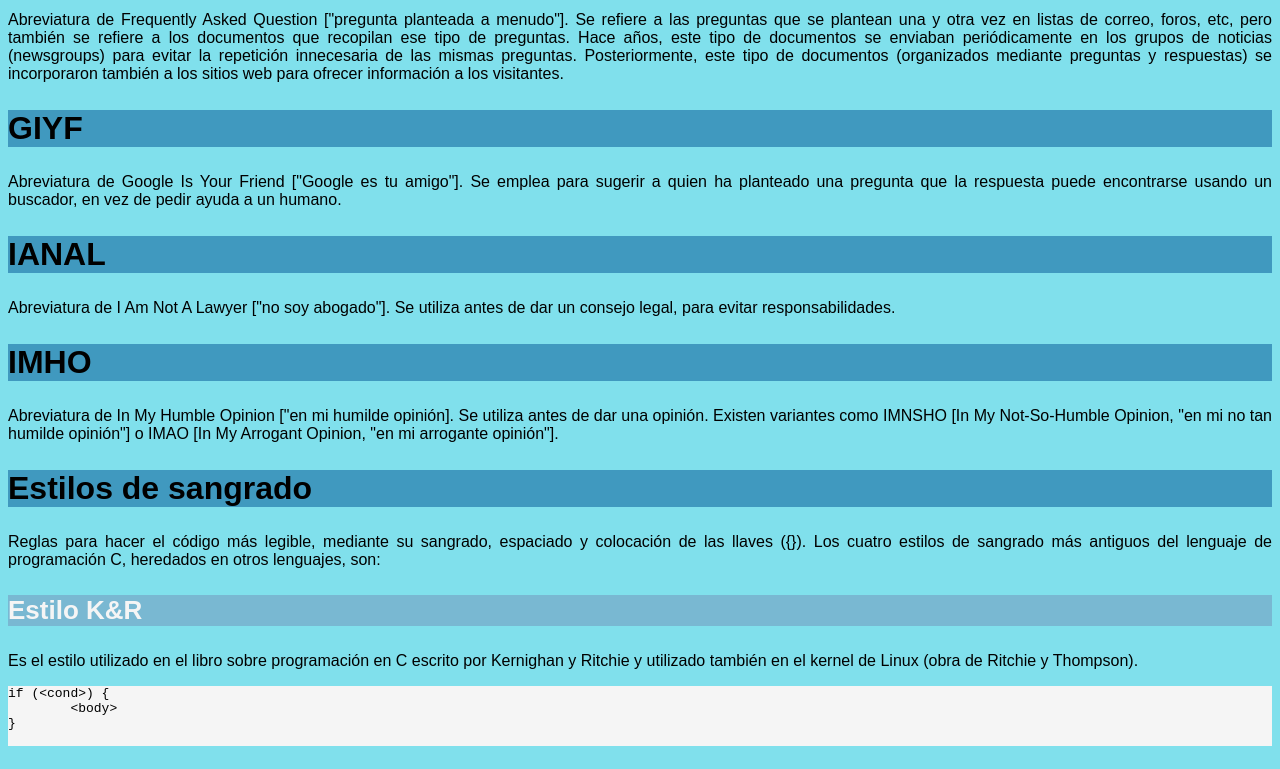
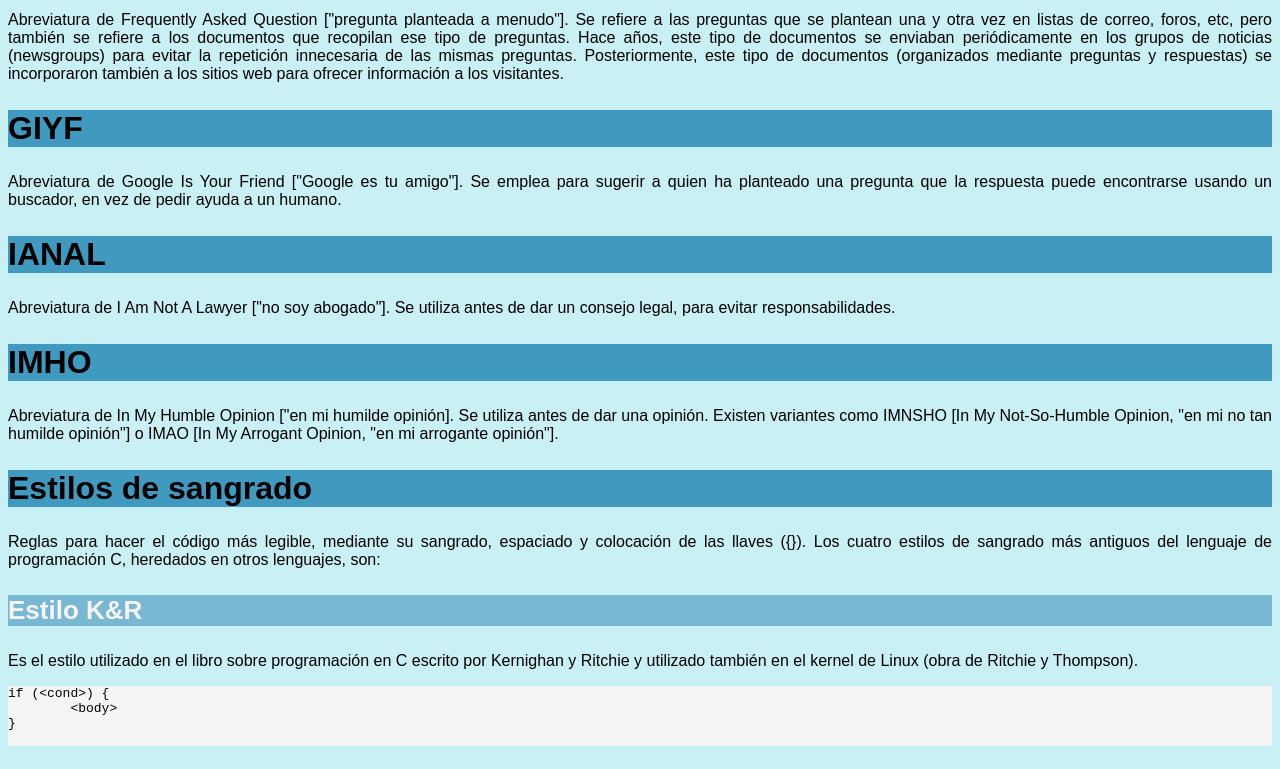
Before and after one commit to SeiDenx/Practica2.3, a plain HTML site: page index.html in a window 1280 px wide. Shown: the part 699-1468 px from the top of the page. Drawn offline with Linux system fonts and the light colour scheme.

Commit message:
Update style.css

```diff
--- a/css/style.css
+++ b/css/style.css
@@ -1,17 +1,16 @@
 body{
-    background-color: rgb(128, 224, 236);
+    background-color: rgb(201, 240, 245);
     font-family: sans-serif;
 }
 
-/* Header */
-
+/* Cabecera */
 .tituloPrincipal{
     text-decoration: underline ;
     text-align: center;
     font-size: 45px;
 }
 
-/* Main */
+/* Principal */
 .titulo {
     font-size: 32px;
     background-color: rgb(64, 153, 191) ;
@@ -36,6 +35,7 @@ pre{
     background-color: whitesmoke;
 }
 
+/* Pie de página */
 footer{
     text-align: right;
 }
```
